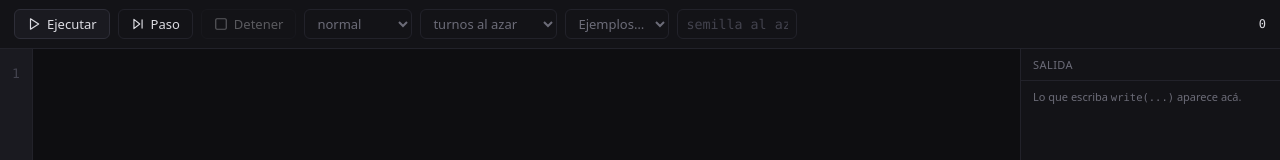
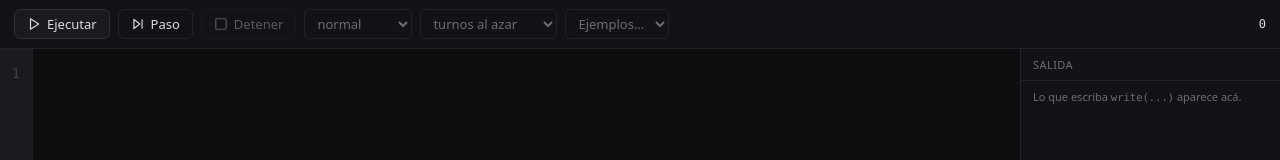
Before and after one commit to fededobal/SimuladorConcurrente, a React (Vite) app in the folder frontend/: page / in a window 1280 px wide. Shown: the top 160 px of the page. Built offline with nearby package versions, Linux system fonts and the light colour scheme.

Commit message:
feat(ui): quitar la semilla visible
La barra queda solo con ejecutar, paso, detener, velocidad, turnos y
ejemplos. Se quitan el campo para fijar la semilla y el número de la
semilla de cada corrida. Cada corrida vuelve a arrancar con una semilla
nueva que elige el motor, como antes de agregarla.

```diff
--- a/frontend/src/App.tsx
+++ b/frontend/src/App.tsx
@@ -109,36 +109,12 @@ export function App() {
           ))}
         </select>
 
-        <input
-          className="sel seed-in"
-          inputMode="numeric"
-          placeholder="semilla al azar"
-          value={sim.fixedSeed ?? ''}
-          onChange={(e) => {
-            const v = e.target.value.replace(/\D/g, '').slice(0, 9);
-            sim.setFixedSeed(v === '' ? null : Number(v));
-          }}
-          disabled={running}
-          aria-label="Semilla fija (vacío: una nueva en cada corrida)"
-          title="Vacío: cada corrida usa una semilla nueva. Con un número: todas las corridas repiten el mismo entrelazado."
-        />
-
         <div className="spacer" />
 
         <div className="meta">
           <span className={`st${status === 'deadlock' || status === 'error' ? ' bad' : ''}`}>
             {STATUS_LABEL[status]}
           </span>
-          {sim.lastSeed !== null && (
-            <button
-              className="seed"
-              onClick={() => sim.setFixedSeed(sim.lastSeed)}
-              disabled={running || sim.fixedSeed === sim.lastSeed}
-              title="Fijar esta semilla para repetir la misma corrida"
-            >
-              semilla {sim.lastSeed}
-            </button>
-          )}
           <span className="n">{snapshot?.instant ?? 0}</span>
         </div>
       </div>
--- a/frontend/src/index.css
+++ b/frontend/src/index.css
@@ -99,19 +99,6 @@ button { cursor: pointer; }
 .meta .n { color: var(--text); }
 .meta .st { color: var(--dimmer); font-size: 11px; }
 .meta .st.bad { color: var(--danger); }
-.meta .seed {
-  background: none;
-  border: none;
-  padding: 0;
-  color: var(--dimmer);
-  font: inherit;
-  cursor: pointer;
-}
-.meta .seed:hover:not(:disabled) { color: var(--text); text-decoration: underline; }
-.meta .seed:disabled { cursor: default; }
-
-.seed-in { width: 120px; font-family: var(--mono); color: var(--text); }
-.seed-in::placeholder { color: var(--dimmer); }
 
 /* ------------------------------------------------------------------ editor */
 
--- a/frontend/src/useSimulation.ts
+++ b/frontend/src/useSimulation.ts
@@ -12,9 +12,6 @@ export interface SimError {
 
 export const SPEEDS = [1200, 600, 300, 120] as const;
 
-/** Semillas cortas, para que se puedan leer en voz alta o anotar en el pizarrón. */
-const semillaAlAzar = () => Math.floor(Math.random() * 1_000_000);
-
 export function useSimulation(initialCode: string) {
   const [code, setCodeState] = useState(initialCode);
   const [snapshot, setSnapshot] = useState<Snapshot | null>(null);
@@ -22,9 +19,6 @@ export function useSimulation(initialCode: string) {
   const [error, setError] = useState<SimError | null>(null);
   const [speed, setSpeed] = useState<number>(600);
   const [policy, setPolicyState] = useState<SchedulingPolicy>('RANDOM');
-  // null: cada corrida usa una semilla nueva. Un numero: todas usan esa (se repite la corrida).
-  const [fixedSeed, setFixedSeed] = useState<number | null>(null);
-  const [lastSeed, setLastSeed] = useState<number | null>(null);
 
   const activaRef = useRef(false);
   const statusRef = useRef<SimStatus>('idle');
@@ -56,7 +50,6 @@ export function useSimulation(initialCode: string) {
     if (activaRef.current) api.remove();
     activaRef.current = false;
     setSnapshot(null);
-    setLastSeed(null);
     setError(null);
     setStat('idle');
   }, []);
@@ -74,9 +67,8 @@ export function useSimulation(initialCode: string) {
     clearTimer();
     setError(null);
     try {
-      const created = api.create(code, fixedSeed ?? semillaAlAzar());
+      const created = api.create(code);
       activaRef.current = true;
-      setLastSeed(created.seed);
       setSnapshot(created.snapshot);
       setStat(created.deadlock ? 'deadlock' : created.finished ? 'finished' : 'ready');
       return true;
@@ -88,7 +80,7 @@ export function useSimulation(initialCode: string) {
       setStat('error');
       return false;
     }
-  }, [code, fixedSeed]);
+  }, [code]);
 
   const doStep = useCallback((): boolean => {
     if (!activaRef.current) return false;
@@ -161,7 +153,6 @@ export function useSimulation(initialCode: string) {
     snapshot, status, error,
     speed, setSpeed, speeds: SPEEDS,
     policy, setPolicy,
-    fixedSeed, setFixedSeed, lastSeed,
     play, pause, step, stop,
   };
 }
```
Also changed, not shown: 2 other files (tests, documents, lock files or other folders).
